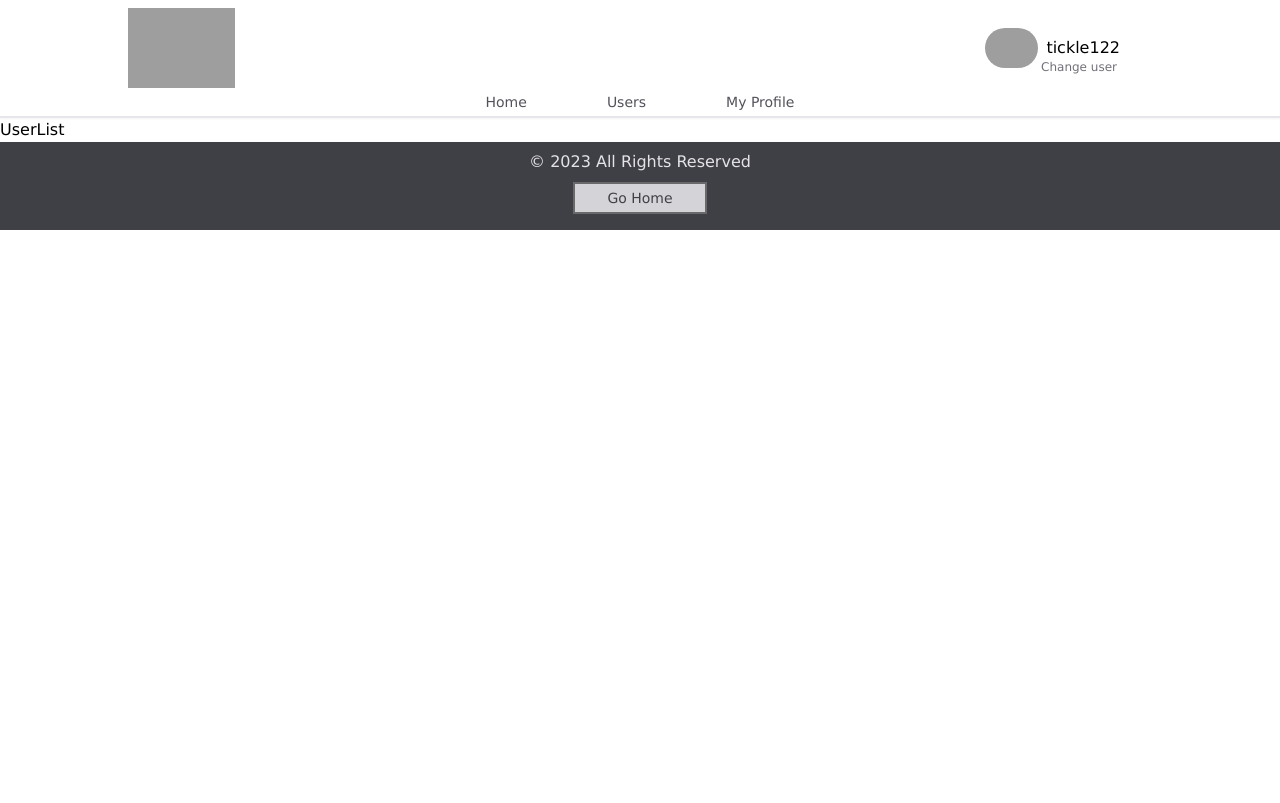
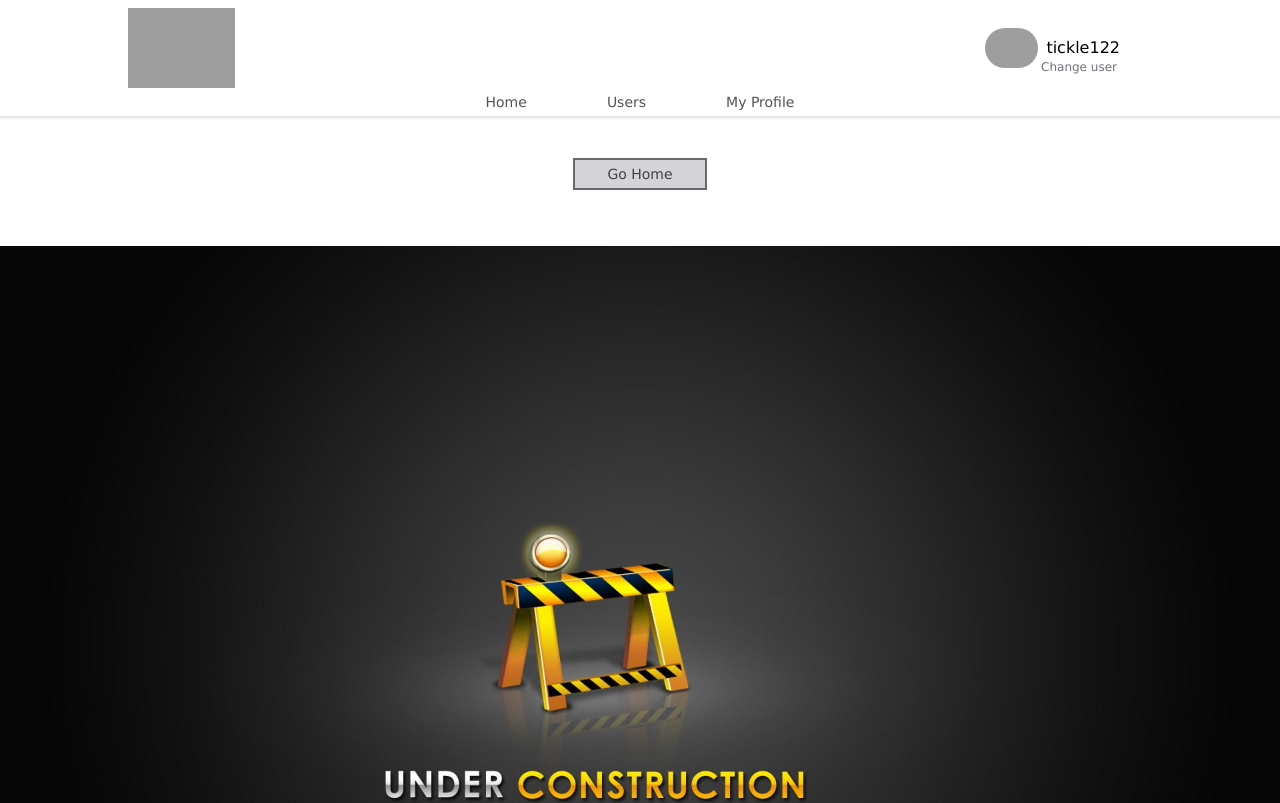
Before and after one commit to prgf87/fe-nc-news-project, a React (Vite) app: page /users in a window 1280 px wide. Shown: the top 803 px of the page. Built offline with nearby package versions, Linux system fonts and the light colour scheme; grey boxes are pictures that could not be loaded.

Commit message:
adds under construction component to pages that were not completed during the first week of the project

```diff
--- a/src/App.jsx
+++ b/src/App.jsx
@@ -15,6 +15,7 @@ function App() {
           <Route path="/articles/:article_id" element={<ArticlePage />} />
           <Route path="/users" element={<UserList />} />
           <Route path="/users/:username" element={<ProfilePage />} />
+          <Route path="/profile" element={<ProfilePage />} />
           <Route
             path="*"
             element={<ErrorPage props={{ error: { code: 404 } }} />}
--- a/src/components/articles/ArticlePage.jsx
+++ b/src/components/articles/ArticlePage.jsx
@@ -107,7 +107,6 @@ export default function ArticlePage() {
         <CommentAdder
           article_id={article_id}
           setArticleCommentList={setArticleCommentList}
-          articleCommentList={articleCommentList}
         />
         <p className="p-2">Comments: {comment_count}</p>
         <section className="comment--container">
--- /dev/null
+++ b/src/components/buttons/HomeButton.jsx
@@ -0,0 +1,12 @@
+import React from "react";
+import { Link } from "react-router-dom";
+
+export default function HomeButton() {
+  return (
+    <div className="flex justify-center items-center pb-4">
+      <Link to={"/"} className="link ">
+        <button className="button">Go Home</button>
+      </Link>
+    </div>
+  );
+}
--- a/src/components/comments/CommentAdder.jsx
+++ b/src/components/comments/CommentAdder.jsx
@@ -4,11 +4,7 @@ import { addNewComment } from "../../utils/api";
 import { Link } from "react-router-dom";
 import ErrorPage from "../modules/ErrorPage";
 
-export default function CommentAdder({
-  article_id,
-  setArticleCommentList,
-  articleCommentList,
-}) {
+export default function CommentAdder({ article_id, setArticleCommentList }) {
   const { user } = useContext(UserContext);
   const [comment, setComment] = useState("");
   const [disable, setDisable] = useState(false);
--- a/src/components/footer/Footer.jsx
+++ b/src/components/footer/Footer.jsx
@@ -1,15 +1,11 @@
 import React from "react";
-import { Link } from "react-router-dom";
+import HomeButton from "../buttons/HomeButton";
 
 export default function Footer() {
   return (
     <footer className="bg-zinc-700 text-zinc-200 relative bottom-0 w-full">
       <p className="text-center py-2">&copy; 2023 All Rights Reserved</p>
-      <div className="flex justify-center items-center pb-4">
-        <Link to={"/"} className="link ">
-          <button className="button">Go Home</button>
-        </Link>
-      </div>
+      <HomeButton />
     </footer>
   );
 }
--- /dev/null
+++ b/src/components/modules/UnderConstruction.jsx
@@ -0,0 +1,19 @@
+import React from "react";
+import HomeButton from "../buttons/HomeButton";
+
+export default function UnderConstruction() {
+  return (
+    <div>
+      <div className="mt-10">
+        <HomeButton />
+      </div>
+      <div className="max-w-7xl mx-auto mt-10">
+        <img
+          src="/under-const.jpg"
+          alt="Two yellow and black striped bars behind an hexagonal sign, also in yellow and black, with the words under construction."
+          className="w-full mx-auto"
+        />
+      </div>
+    </div>
+  );
+}
--- a/src/components/users/ProfilePage.jsx
+++ b/src/components/users/ProfilePage.jsx
@@ -1,5 +1,10 @@
 import React from "react";
+import UnderConstruction from "../modules/UnderConstruction";
 
 export default function ProfilePage() {
-  return <div>ProfilePage</div>;
+  return (
+    <div>
+      <UnderConstruction />
+    </div>
+  );
 }
--- a/src/components/users/UserList.jsx
+++ b/src/components/users/UserList.jsx
@@ -1,5 +1,11 @@
 import React from "react";
+import UnderConstruction from "../modules/UnderConstruction";
 
 export default function UserList() {
-  return <div>UserList</div>;
+  return (
+    <div>
+      {/* <h3 className="text-center my-8">User List</h3> */}
+      <UnderConstruction />
+    </div>
+  );
 }
```
Also changed, not shown: public/.png (added), public/under-const.jpg (added).
